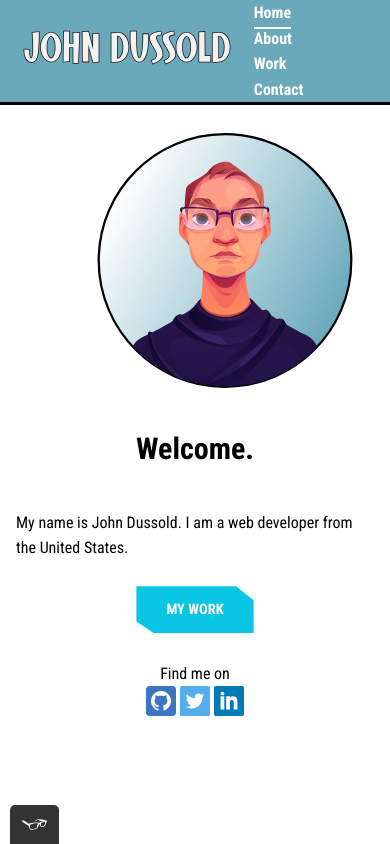
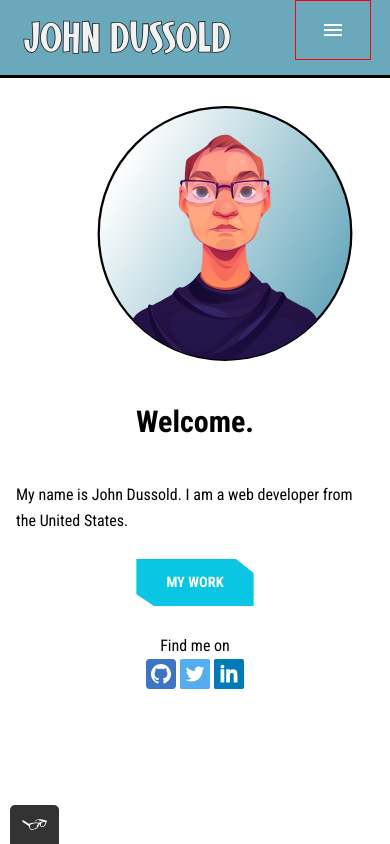
Before and after one commit to jdussold/portfolio-website, a plain HTML site: page index.html in a window 390 px wide. Shown: the top 844 px of the page. Drawn offline with nearby package versions, Linux system fonts and the light colour scheme.

Commit message:
started work on hamburger menu

```diff
--- a/css/styles.css
+++ b/css/styles.css
@@ -72,8 +72,6 @@ a:active {
 }
 
 header {
-    display: flex;
-    justify-content: space-between;
     align-items: center;
     padding: 0 5%;
 }
@@ -81,24 +79,26 @@ header {
 .logo {
     cursor: pointer;
     height: 75px;
+    float: left;
 }
 
 .navigation-list {
+    clear: both;
     list-style: none;
     padding: 0;
     margin: 0;
+    max-height: 0;
+    transition: max-height 0.2s ease-out;
 }
 
 .navigation-list li {
-    display: inline-block;
-    padding: 0 20px;
+    display: block;
     color: var(--nav-items-color);
 }
 
 .navigation-list li a {
     transition: all ease 0.3s;
     position: relative;
-    padding-bottom: 5px;
     cursor: pointer;
     color: var(--nav-items-color);
 }
@@ -214,6 +214,49 @@ header {
     margin: 0;
     padding: 0;
     border-top: 3px solid var(--text-color);
+}
+
+header .menu-icon {
+    border: 1px solid red;
+    padding: 28px;
+    position: relative;
+    float: right;
+    cursor: pointer;
+}
+
+header .menu-icon .nav-icon {
+    background: #fff;
+    display: block;
+    height: 2px;
+    width: 18px;
+    position: relative;
+    transition: background 0.2s ease-out;
+}
+
+header .menu-icon .nav-icon::before {
+    background: #fff;
+    content: '';
+    display: block;
+    height: 100%;
+    width: 100%;
+    position: absolute;
+    transition: all 0.2s ease-out;
+    top: 5px;
+}
+
+header .menu-icon .nav-icon::after {
+    background: #fff;
+    content: '';
+    display: block;
+    height: 100%;
+    width: 100%;
+    position: absolute;
+    transition: all 0.2s ease-out;
+    top: -5px;
+}
+
+header .menu-btn {
+    display: none;
 }
 
 .profile {
--- a/index.html
+++ b/index.html
@@ -16,6 +16,8 @@
             <a href="index.html">
                 <img src="img/john-dussold-logo.svg" alt="Personal logo of John Dussold, a text logo that consists of my name." class="logo">
             </a>
+            <input type="checkbox" class="menu-btn" id="menu-btn">
+            <label for="menu-btn" class="menu-icon"><span class="nav-icon"></span></label>
             <nav>
                 <ul role="menubar" class="navigation-list">
                     <li role="presentation">
```
